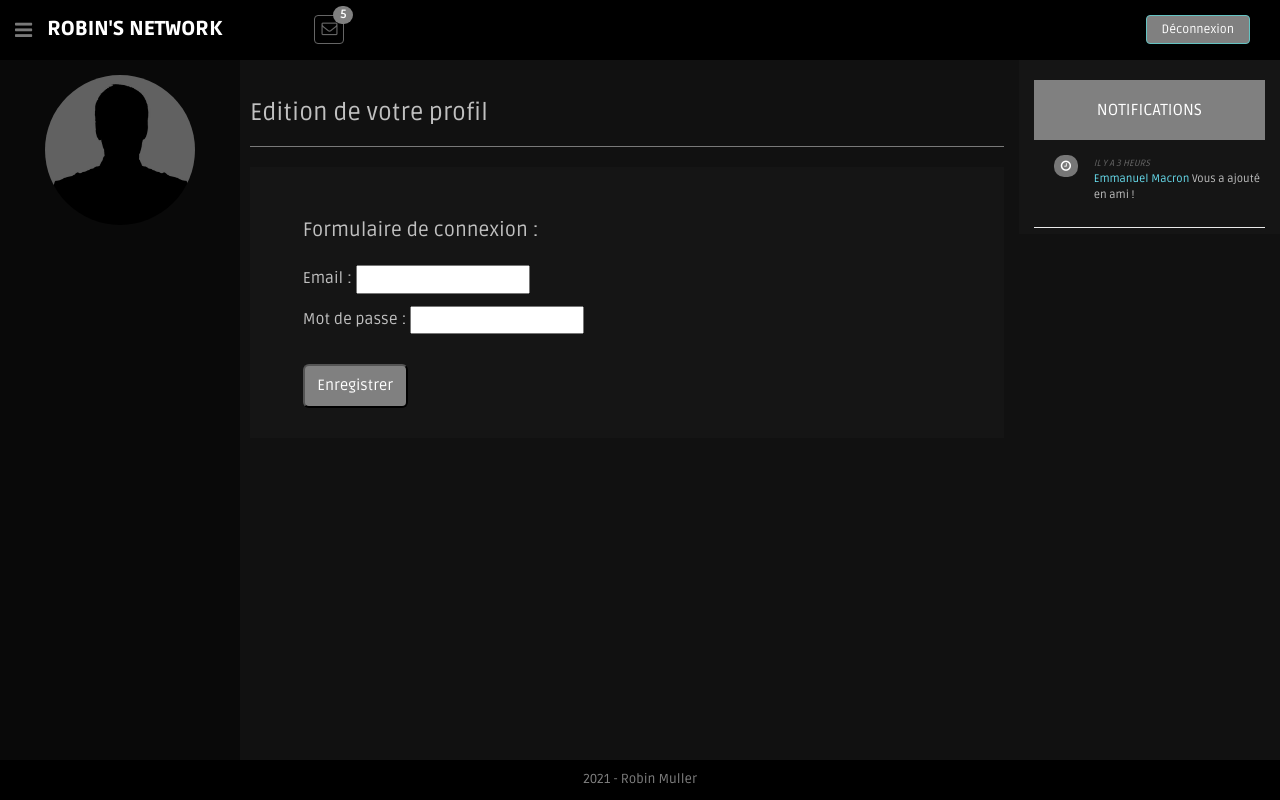
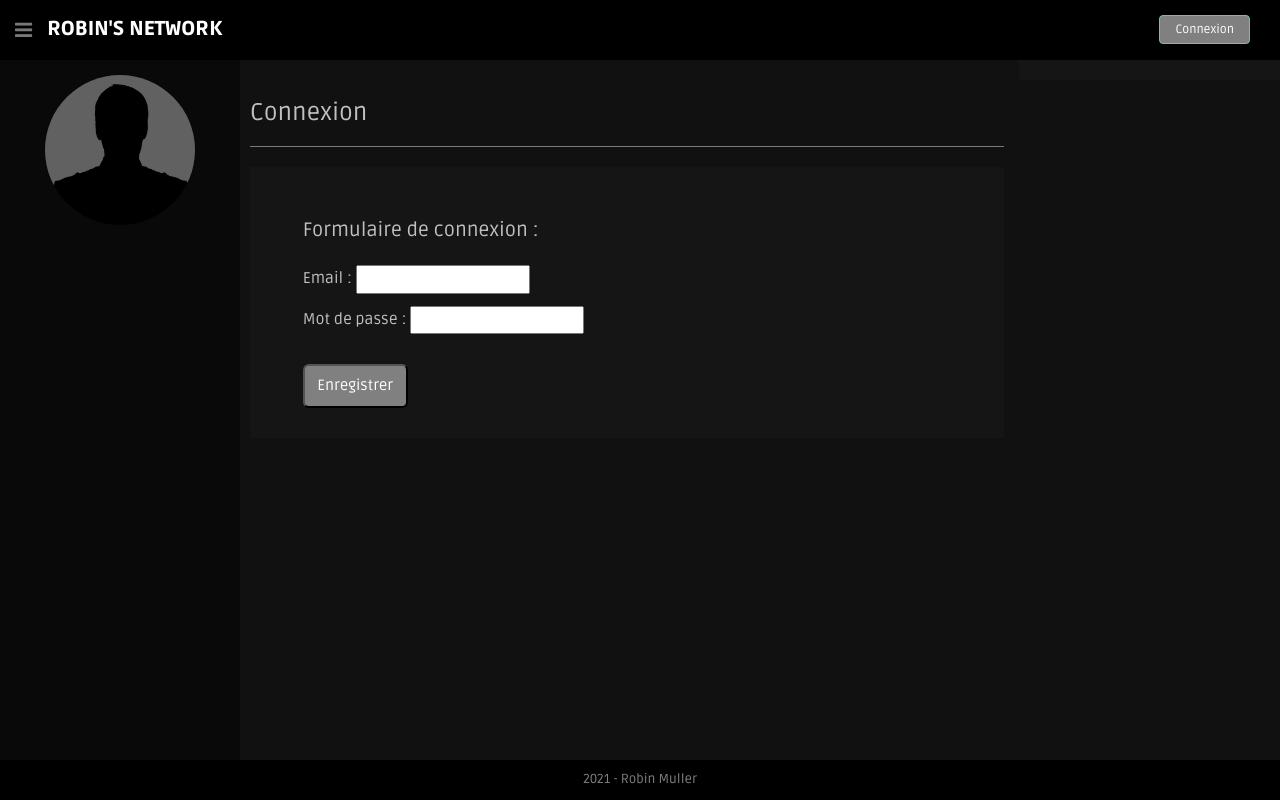
Before and after one commit to Romutech/Robin_s-network, a Django app: page /login in a window 1280 px wide. Run offline with Django 4.2, Linux system fonts and the light colour scheme; some libraries are stand-ins or nearby versions.

Commit message:
feat: user logout #24

```diff
--- a/authentication/templates/authentication/user_login.html
+++ b/authentication/templates/authentication/user_login.html
@@ -1,6 +1,6 @@
 {% extends "base.html" %}
 {% block title %}
-    Edition de votre profil
+    Connexion
 {% endblock %}
 {% block content %}
 {% if messages %}
--- a/authentication/urls.py
+++ b/authentication/urls.py
@@ -3,4 +3,6 @@ from authentication import views
 
 urlpatterns = [
     path('login', views.user_login, name='user_login'),
+    path('logout', views.user_logout, name='user_logout'),
+
 ]
--- a/authentication/views.py
+++ b/authentication/views.py
@@ -1,7 +1,7 @@
 from django.contrib import messages
 from django.contrib.auth.models import User
 from django.shortcuts import render, redirect
-from django.contrib.auth import authenticate, login
+from django.contrib.auth import authenticate, login, logout
 
 from authentication.forms import LoginForm
 
@@ -25,3 +25,8 @@ def user_login(request):
         else:
             messages.error(request, 'Identifiant ou mot de passe inconnu !')
     return render(request, 'authentication/user_login.html', locals())
+
+
+def user_logout(request):
+    logout(request)
+    return redirect('user_login')
--- a/templates/base.html
+++ b/templates/base.html
@@ -42,11 +42,13 @@
                 <!--  notification start -->
                 <ul class="nav top-menu">
                     <!-- inbox dropdown start-->
-                    <li id="header_inbox_bar" class="dropdown">
+                    {% if request.user.is_authenticated %}
+                    <!--<li id="header_inbox_bar" class="dropdown">
                         <a data-toggle="dropdown" class="dropdown-toggle" href="index.html#">
                             <i class="fa fa-envelope-o"></i>
                             <span class="badge">5</span>
                         </a>
+
                         <ul class="dropdown-menu extended inbox">
                             <div class="notify-arrow notify-arrow-black"></div>
                             <li>
@@ -68,14 +70,20 @@
                                 <a href="index.html#">Voir tous les messages</a>
                             </li>
                         </ul>
-                    </li>
+
+                    </li>-->
+                    {% endif %}
                     <!-- inbox dropdown end -->
                 </ul>
                 <!--  notification end -->
             </div>
             <div class="top-menu">
             	<ul class="nav pull-right top-menu">
-                    <li><a class="logout" href="login.html">Déconnexion</a></li>
+                    {% if request.user.is_authenticated %}
+                        <li><a class="logout" href="{% url 'user_logout' %}">Déconnexion</a></li>
+                    {% else %}
+                        <li><a class="logout" href="{% url 'user_login' %}">Connexion</a></li>
+                    {% endif%}
             	</ul>
             </div>
         </header>
@@ -121,10 +129,11 @@
                        </section>
                   </div><!-- /col-lg-9 END SECTION MIDDLE -->
                   <div class="col-lg-3 ds">
+                      {% if request.user.is_authenticated %}
                         <!--COMPLETED ACTIONS DONUTS CHART-->
-						<h3>NOTIFICATIONS</h3>
+                        <!--<h3>NOTIFICATIONS</h3>
 
-                      <!-- First Action -->
+                        &lt;!&ndash; First Action &ndash;&gt;
                         <div class="desc">
                             <div class="thumb">
                                 <span class="badge"><i class="fa fa-clock-o"></i></span>
@@ -134,7 +143,8 @@
                                     <a href="#">Emmanuel Macron</a> Vous a ajouté en ami !<br/>
                                 </p>
                             </div>
-                      </div>
+                        </div>-->
+                      {% endif %}
                   </div><!-- /col-lg-3 -->
               </div><! --/row -->
           </section>
```
Also changed, not shown: user_profile/views.py (+1 -6 lines). Lines whose indentation alone changed are shown as unchanged.
